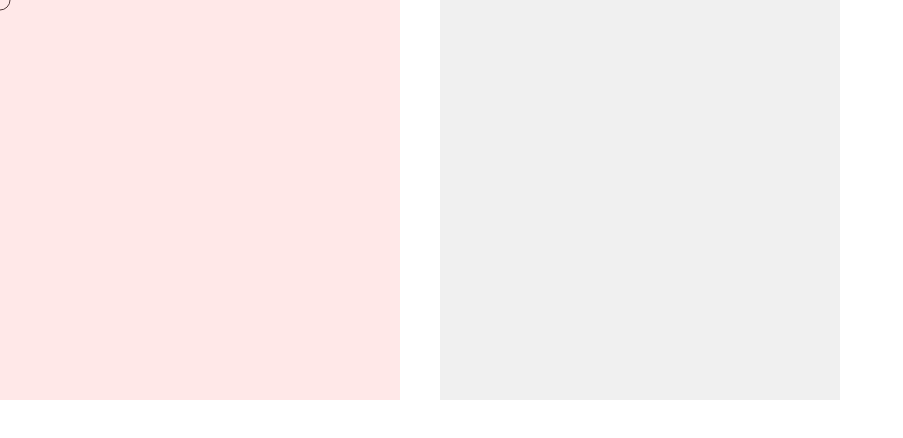
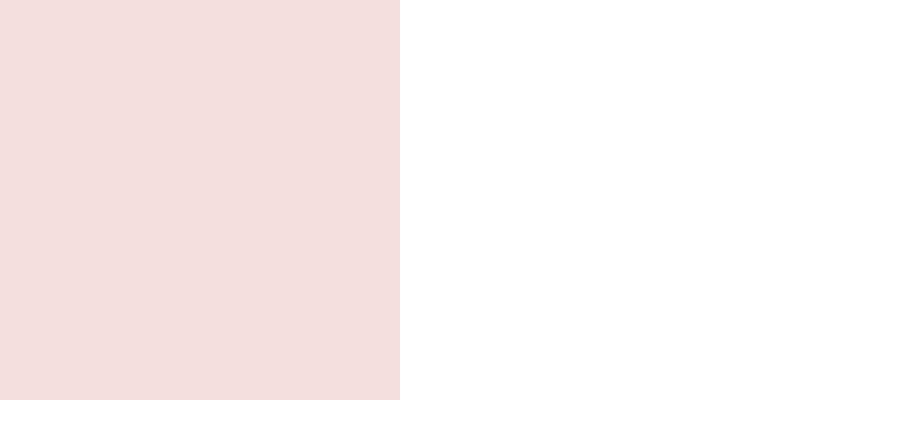
Before and after one commit to jemcafe/sketch-react, a React (Create React App) app: page / in a window 1280 px wide. Shown: the top 438 px of the page, without its empty margins (0-903 px from the left). Built offline with nearby package versions, Linux system fonts and the light colour scheme.

Commit message:
Brush appears only when active or in canvas.

```diff
--- a/src/components/Brush.js
+++ b/src/components/Brush.js
@@ -2,9 +2,8 @@ import React from 'react';
 import PropTypes from 'prop-types';
 
 function Brush (props) {
-   const { radius, mouse } = props;
+   const { mouse, radius, zIndex } = props;
 
-   //
    const stroke = '#000000';
    const strokeWidth = 1;
    const fill = 'transparent';
@@ -20,23 +19,25 @@ function Brush (props) {
 
    // styles
    const styles = {
-      svg: {
+      brush: {
          position: 'fixed',
          top: pos.y,
          left: pos.x,
+         zIndex: zIndex
       }
    }
 
    return (
-      <svg width={ width } height={ height } style={ styles.svg }>
+      <svg id="brush" width={ width } height={ height } style={ styles.brush }>
          <circle cx={ cx } cy={ cy } r={ r } stroke={ stroke } strokeWidth={ strokeWidth } fill={ fill } />
       </svg>
    );
 }
 
 Brush.propTypes = {
+   mouse: PropTypes.object.isRequired,
    radius: PropTypes.number.isRequired,
-   mouse: PropTypes.object.isRequired
+   zIndex: PropTypes.number.isRequired,
 }
 
 export default Brush;
--- a/src/components/Canvas.js
+++ b/src/components/Canvas.js
@@ -5,17 +5,25 @@ import Brush from './Brush';
 class Canvas extends Component {
 
   componentDidMount () {
-    this.props.initCanvas(this.refs.canvas);
+    // canvas
+    const canvas = this.refs.canvas;
+    const context = canvas.getContext('2d');
+
+    // The intial color of the canvas
+    context.fillStyle = '#f0f0f0';
+    context.fillRect(0, 0, canvas.width, canvas.height);
   }
 
   render() {
     const {
       focus,
+      mouse,
+      inCanvas,
       engage,
       putPoint,
       disengage,
-      mouse,
-      mousePosition
+      mousePosition,
+      mouseOut
     } = this.props;
 
     // canvas size
@@ -24,34 +32,53 @@ class Canvas extends Component {
 
     // styles
     const styles = {
-      canvasOverlay: {
+      focusOverlay: {
+        position: 'fixed',
+        top: 0,
+        left: 0,
+        zIndex: 2,
+        width: '100vw',
+        height: '100vh',
+        background: '#c0d9ff',
+        opacity: 0.4
+      },
+      drawLayer: {
         position: 'absolute',
         top: 0,
         left: 0,
+        zIndex: 1,
         width: width,
         height: height,
         background: 'rgba(255,180,180,0.3)'
+      },
+      canvas: {
+        position: 'absolute',
+        top: 0,
+        left: 0,
+        zIndex: 0,
       }
     }
 
     return (
-      <div className="canvas">
+      <div className="main-canvas">
 
-        <Brush mouse={mouse} radius={10} />
+        { (inCanvas || focus) &&
+        <Brush mouse={ mouse } radius={ 10 } zIndex={ 1 } /> }
 
         { focus &&
-        <div className="focus-overlay"
+        <div className="focus-overlay" style={ styles.focusOverlay }
           onMouseMove={(e) => putPoint(this.refs.canvas, e)}
           onMouseUp={() => disengage(this.refs.canvas)}
           onMouseLeave={() => disengage(this.refs.canvas)}>
         </div> }
 
-        <div className="canvas-overlay" style={ styles.canvasOverlay }
+        <div className="draw-layer" style={ styles.drawLayer }
           onMouseDown={(e) => engage(this.refs.canvas, e)}
-          onMouseMove={(e) => mousePosition(this.refs.canvas, e)}>
+          onMouseMove={(e) => mousePosition(this.refs.canvas, e)}
+          onMouseLeave={() => mouseOut() }>
         </div>
 
-        <canvas ref="canvas" width={ width } height={ height }/>
+        <canvas ref="canvas" style={ styles.canvas } width={ width } height={ height }/>
 
       </div>
     );
@@ -59,13 +86,14 @@ class Canvas extends Component {
 }
 
 Canvas.propTypes = {
+  mouse: PropTypes.object.isRequired,
   focus: PropTypes.bool.isRequired,
-  initCanvas: PropTypes.func.isRequired,
+  inCanvas: PropTypes.bool.isRequired,
   engage: PropTypes.func.isRequired,
   putPoint: PropTypes.func.isRequired,
   disengage: PropTypes.func.isRequired,
-  mouse: PropTypes.object.isRequired,
-  mousePosition: PropTypes.func.isRequired
+  mousePosition: PropTypes.func.isRequired,
+  mouseOut: PropTypes.func.isRequired
 };
 
 export default Canvas;
--- a/src/containers/CanvasCntr.js
+++ b/src/containers/CanvasCntr.js
@@ -5,10 +5,6 @@ class CanvasCntr extends Component {
   constructor () {
     super();
     this.state = {
-      mouse: {
-        x: 0,
-        y: 0
-      },
       brush: {
         radius: 10,
         color: '#000000',
@@ -19,18 +15,11 @@ class CanvasCntr extends Component {
         color: '#ffffff',
         selected: false
       },
+      mouse: { x: 0, y: 0 },
+      inCanvas: false,
       dragging: false,
       focus: false
     }
-  }
-
-  initCanvas = (canvas) => {
-    // Context of the canvas
-    const context = canvas.getContext('2d');
-
-    // The intial color of the canvas
-    context.fillStyle = '#f0f0f0';
-    context.fillRect(0, 0, canvas.width, canvas.height);
   }
 
   engage = (canvas, e) => {
@@ -41,14 +30,14 @@ class CanvasCntr extends Component {
   }
 
   disengage = (canvas) => {
-    this.setState({ dragging: false, focus: false });
+    this.setState({ inCanvas: false, dragging: false, focus: false });
 
     // The path is reset, so the paths aren't connected
     canvas.getContext('2d').beginPath();
   }
 
   putPoint = (canvas, e, fire) => {
-    const { mouse, brush, eraser, dragging } = this.state;
+    const { brush, eraser, dragging } = this.state;
 
     // The selected tool (brush or eraser)
     const tool = brush.selected ? brush : eraser;
@@ -82,8 +71,8 @@ class CanvasCntr extends Component {
       // Beginning of the line path
       context.moveTo(x, y);
 
-      // The mouse position is set (for the brush and eraser)
-      this.setState({ mouse: { x: e.clientX, y: e.clientY } });
+      // The mouse position is set
+      this.mousePosition(canvas, e);
     }
   }
 
@@ -97,22 +86,27 @@ class CanvasCntr extends Component {
   }
 
   mousePosition = (canvas, e) => {
-    console.log('Mouse Position',{ x: e.clientX, y: e.clientY });
     this.setState({
-      mouse: { x: e.clientX, y: e.clientY }
+      mouse: { x: e.clientX, y: e.clientY },
+      inCanvas: true
     });
+  }
+
+  mouseOut = () => {
+    this.setState({ inCanvas: false });
   }
 
   render() {
     return (
       <Canvas
+        mouse={ this.state.mouse }
         focus={ this.state.focus }
-        initCanvas={ this.initCanvas }
+        inCanvas={ this.state.inCanvas }
         engage={ this.engage }
         putPoint={ this.putPoint }
         disengage={ this.disengage }
-        mouse={ this.state.mouse }
-        mousePosition={ this.mousePosition } />
+        mousePosition={ this.mousePosition }
+        mouseOut={ this.mouseOut } />
     );
   }
 }
--- a/src/styles/base/_base.scss
+++ b/src/styles/base/_base.scss
@@ -3,4 +3,5 @@ body {
   padding: 0;
   font-family: sans-serif;
   text-align: center;
+  height: 1500px;
 }
--- a/src/styles/index.scss
+++ b/src/styles/index.scss
@@ -11,4 +11,4 @@
 /* ------------------------ */
 /*   COMPONENTS             */
 /* ------------------------ */
-@import 'components/Canvas';
+// @import 'components/Canvas';
```
